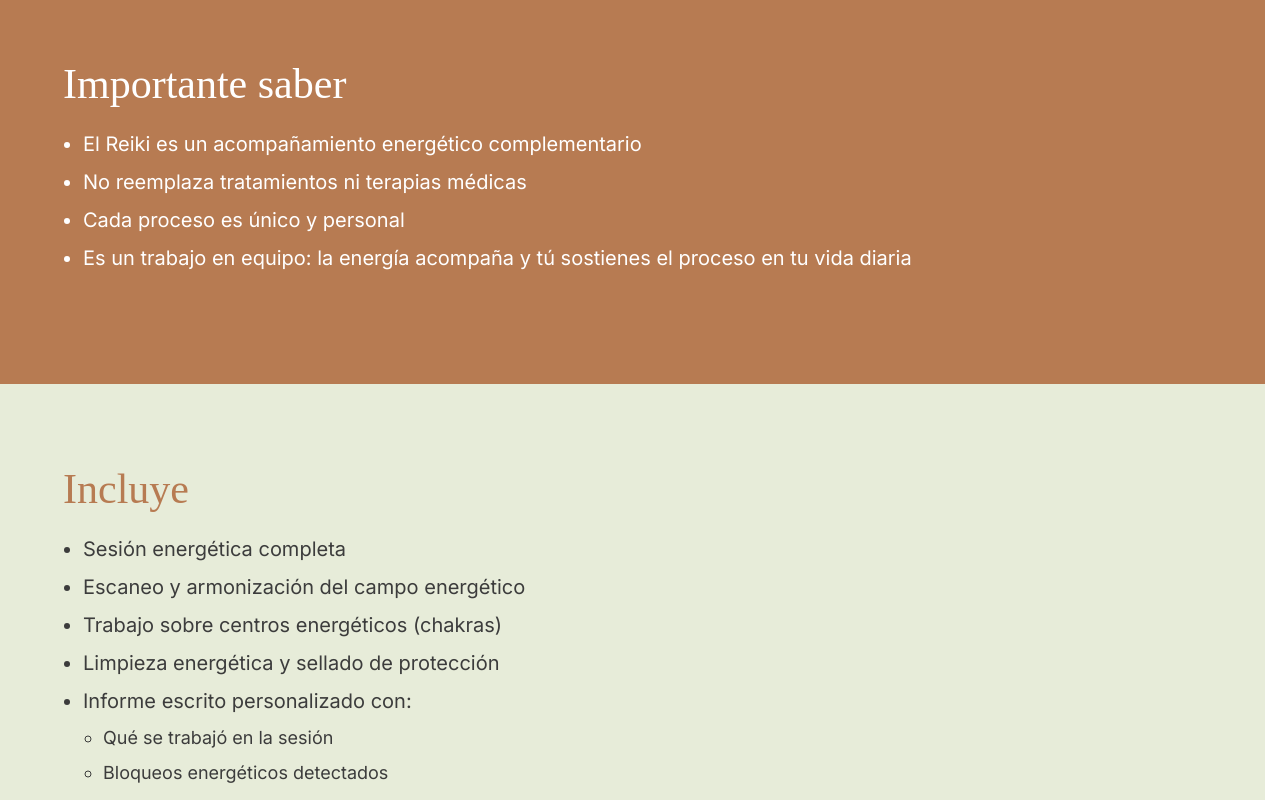
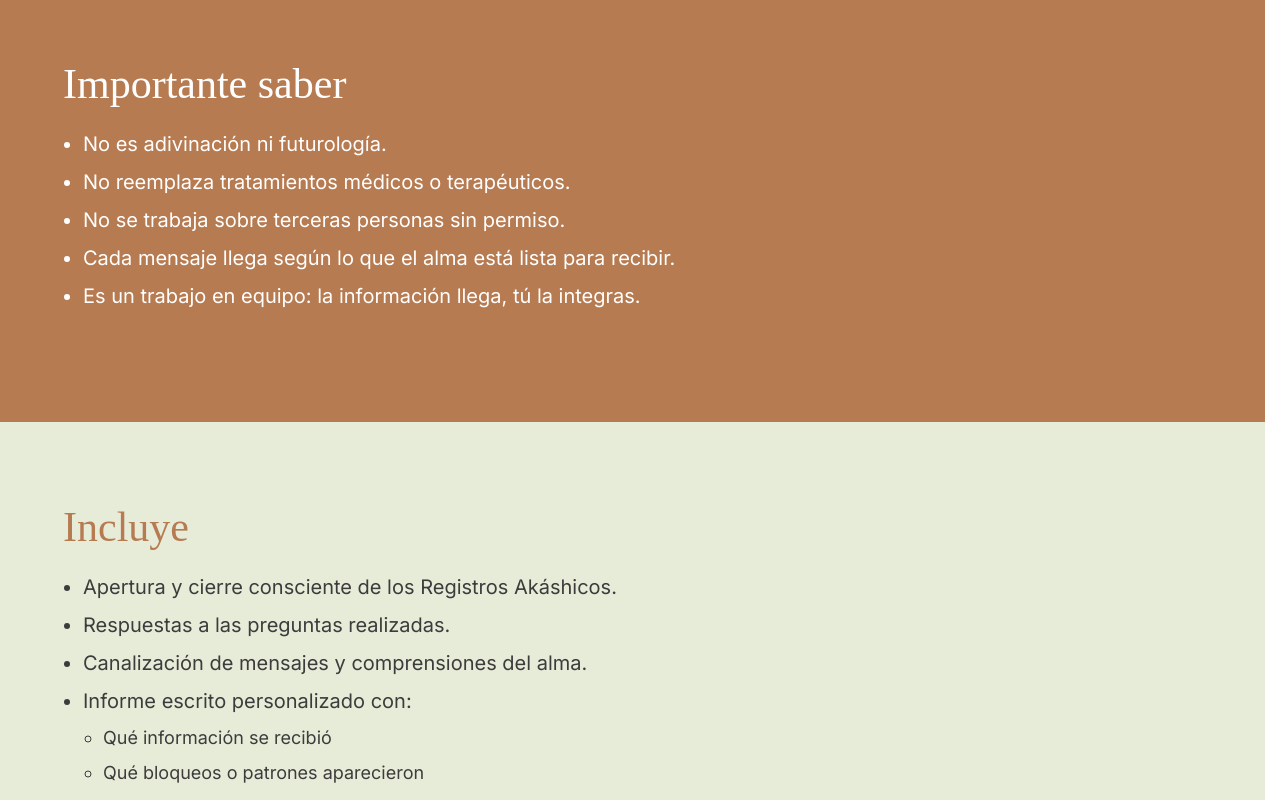
Before and after one commit to AlexisBazila/bellezadelser, a React (Vite) app: page /sesiones/registros-akashicos in a window 1280 px wide. Shown: the part 2880-3680 px from the top of the page. Built offline with nearby package versions, Linux system fonts and the light colour scheme; a small style sheet from the web is missing; a web font is replaced by a local one.

Commit message:
ajustes de revision

```diff
--- a/src/layouts/FQA/FQA.jsx
+++ b/src/layouts/FQA/FQA.jsx
@@ -13,11 +13,11 @@ function FQA() {
         "Puedes utilizar tarjeta de débito, crédito o Paypal wallet.",
         "Para saber cuánto es en tu moneda local, puedes ver la cotización del euro en el sitio web de tu banco.",
         "Crear tu cuenta de PayPal es gratuito.",
-        "Si eres de Argentina, tienes la opción de realizar el pago a través de Mercado Pago.",
+        "Si eres de Argentina, tienes la opción de realizar el pago a través de Mercado Pago y/o transferencia bancaria.",
       ],
     },
     {
-      pregunta: "¿Agendé una sesión y no puedo asistir ¿qué hago?",
+      pregunta: "Agendé una sesión y no puedo asistir ¿qué hago?",
       respuesta: [
         "Si algo surge, sólo avísame.",
         "Debes avisar con 48 horas de antelación para no perder tu sesión.",
--- a/src/layouts/missionSection/MissionSection.jsx
+++ b/src/layouts/missionSection/MissionSection.jsx
@@ -16,7 +16,7 @@ function MissionSection() {
           </h2>
 
           <div className="MyselfParagraph">
-            <h4>Naty Batista</h4>
+            {/* <h4>Naty Batista</h4> */}
             <p>
               Soy Natalia Batista, terapeuta energética y guía en procesos de
               transformación personal.
@@ -63,7 +63,7 @@ function MissionSection() {
 
       {/* MOBILE */}
       <div className="MyselfParagraphMovil">
-        <h4>Naty Batista</h4>
+        {/* <h4>Naty Batista</h4> */}
         <p>
           Soy Natalia Batista, terapeuta energética y guía en procesos de
           transformación personal.
--- a/src/layouts/missionSection/missionSection.css
+++ b/src/layouts/missionSection/missionSection.css
@@ -30,6 +30,7 @@
   font-size: 20px;
   font-family: "inter";
   margin-bottom: 30px;
+  margin-top: 30px;
 }
 
 .MyselfParagraph h4,
--- a/src/layouts/navBar/NavBar.jsx
+++ b/src/layouts/navBar/NavBar.jsx
@@ -65,7 +65,10 @@ function NavBar() {
     {
       title: "Otras sanaciones",
       links: [
-        { label: "Activación", to: "/otras-sanaciones/activacion" },
+        {
+          label: "Activación de Abundancia",
+          to: "/otras-sanaciones/activacion",
+        },
         { label: "Bloqueos en el Amor", to: "/otras-sanaciones/bloqueos" },
         {
           label: "Sanación de Útero",
--- a/src/pages/AboutMe.jsx
+++ b/src/pages/AboutMe.jsx
@@ -99,9 +99,14 @@ function AboutMe() {
         image={process}
         imagePosition="bottom"
         content={[
-          "Cada persona llega con su propia historia, su propio ritmo y su propiasensibilidad. Por eso, ",
           {
-            bold: "cada proceso es único.",
+            type: "paragraph",
+            content: [
+              "Cada persona llega con su propia historia, su propio ritmo y su propia sensibilidad. Por eso, ",
+              {
+                bold: "cada proceso es único.",
+              },
+            ],
           },
 
           "Mi forma de trabajar es personalizada y está basada en el acompañamiento consciente, la escucha profunda y el respeto por tu proceso.",
--- a/src/pages/SesionBelleza.jsx
+++ b/src/pages/SesionBelleza.jsx
@@ -19,7 +19,7 @@ function SesionBelleza() {
         <ProductDescriptionSection
           paragraphs={[
             "El Ritual de Belleza Holística Personalizado es una bold[experiencia integral de cuidado consciente del rostro y la piel, que combina energía, masaje facial, presencia y regulación del sistema nervioso.]",
-            "No es un tratamiento estético tradicional.No es una rutina mecánica.",
+            "No es un tratamiento estético tradicional. No es una rutina mecánica.",
             "Es un bold[ritual profundo de reconexión con el cuerpo], donde el rostro se trabaja como un bold[mapa emocional y energético], y la piel como reflejo del equilibrio interno.",
           ]}
           imageDesktop={SesionBellezaImagen}
--- a/src/pages/SesionLimpiezaEspacios.jsx
+++ b/src/pages/SesionLimpiezaEspacios.jsx
@@ -94,7 +94,8 @@ function SesionLimpiezaEspacios() {
                 {
                   text: "Informe escrito personalizado con:",
                   children: [
-                    "Qué se trabajó•Qué se percibió",
+                    "Qué se trabajó",
+                    "Qué se percibió",
                     "Qué podía estar expresando el espacio",
                     "Recomendaciones para sostener la energía",
                   ],
--- a/src/pages/SesionRegistros.jsx
+++ b/src/pages/SesionRegistros.jsx
@@ -76,10 +76,11 @@ function SesionRegistros() {
             {
               type: "list",
               items: [
-                "El Reiki es un acompañamiento energético complementario",
-                "No reemplaza tratamientos ni terapias médicas",
-                "Cada proceso es único y personal",
-                "Es un trabajo en equipo: la energía acompaña y tú sostienes el proceso en tu vida diaria",
+                "No es adivinación ni futurología.",
+                "No reemplaza tratamientos médicos o terapéuticos.",
+                "No se trabaja sobre terceras personas sin permiso.",
+                "Cada mensaje llega según lo que el alma está lista para recibir.",
+                "Es un trabajo en equipo: la información llega, tú la integras.",
               ],
             },
           ]}
@@ -91,16 +92,17 @@ function SesionRegistros() {
             {
               type: "list",
               items: [
-                { text: "Sesión energética completa" },
-                { text: "Escaneo y armonización del campo energético" },
-                { text: "Trabajo sobre centros energéticos (chakras)" },
-                { text: "Limpieza energética y sellado de protección" },
+                {
+                  text: "Apertura y cierre consciente de los Registros Akáshicos.",
+                },
+                { text: "Respuestas a las preguntas realizadas." },
+                { text: "Canalización de mensajes y comprensiones del alma." },
                 {
                   text: "Informe escrito personalizado con:",
                   children: [
-                    "Qué se trabajó en la sesión",
-                    "Bloqueos energéticos detectados",
-                    "Lectura del cuerpo y la energía",
+                    "Qué información se recibió",
+                    "Qué bloqueos o patrones aparecieron",
+                    "Qué aprendizajes se están manifestando",
                     "Recomendaciones prácticas para integrar el proceso",
                   ],
                 },
--- a/src/pages/SesionReikiMascotas.jsx
+++ b/src/pages/SesionReikiMascotas.jsx
@@ -25,7 +25,7 @@ function SesionReikiMascotas() {
           imageMobile={SesionMascotasImagen}
         />
         <SesionSections
-          title="Esta sesión es para ti si…"
+          title="El Reiki puede acompañar a tu mascota si..."
           variant="light"
           content={[
             {
@@ -85,14 +85,20 @@ function SesionReikiMascotas() {
             {
               type: "list",
               items: [
-                "Qué zonas trabajé",
-                "Qué se percibió a nivel energético",
-                "Qué significan esas sensaciones",
-                "Cómo acompañar a tu mascota los días siguientes",
+                {
+                  text: "un informe energético detallado, donde te cuento:",
+                  children: [
+                    "Qué zonas trabajé",
+                    "Qué se percibió a nivel energético",
+                    "Qué significan esas sensaciones",
+                    "Cómo acompañar a tu mascota los días siguientes",
+                  ],
+                },
               ],
             },
           ]}
         />
+
         <SessionCalendarSection
           links={{
             distance: {
--- a/src/pages/SesionReikiOncologico.jsx
+++ b/src/pages/SesionReikiOncologico.jsx
@@ -70,13 +70,17 @@ function SesionReikiOncologico() {
             {
               type: "list",
               items: [
-                "Ambientes livianos y armónicos.",
-                "Mejor descanso y bienestar.",
-                "Menos tensión emocional.",
-                "Mayor claridad y enfoque.",
-                "Espacios que acompañan procesos de crecimiento.",
-                "Mayor fluidez en trabajo y relaciones.",
+                "Sensación profunda de calma y contención.",
+                "Disminución del estrés y la ansiedad.",
+                "Mejor descanso.",
+                "Acompañamiento emocional.",
+                "Fortalecimiento energético.",
+                "Mayor conexión con la fuerza interior.",
               ],
+            },
+            {
+              type: "paragraph",
+              text: "Los efectos pueden sentirse de forma inmediata o de manera progresiva en los días siguientes.",
             },
           ]}
         />
--- a/src/pages/SesionUtero.jsx
+++ b/src/pages/SesionUtero.jsx
@@ -90,7 +90,8 @@ function SesionUtero() {
                 {
                   text: "La sesión Incluye informe energético con:",
                   children: [
-                    "Qué se trabajó•Qué memorias se percibieron",
+                    "Qué se trabajó",
+                    "Qué memorias se percibieron",
                     "Qué pueden significar",
                     "Cómo acompañarte a ti misma los días siguientes",
                   ],
```
Also changed, not shown: src/pages/SesionsPack.jsx (+3 -8 lines).
